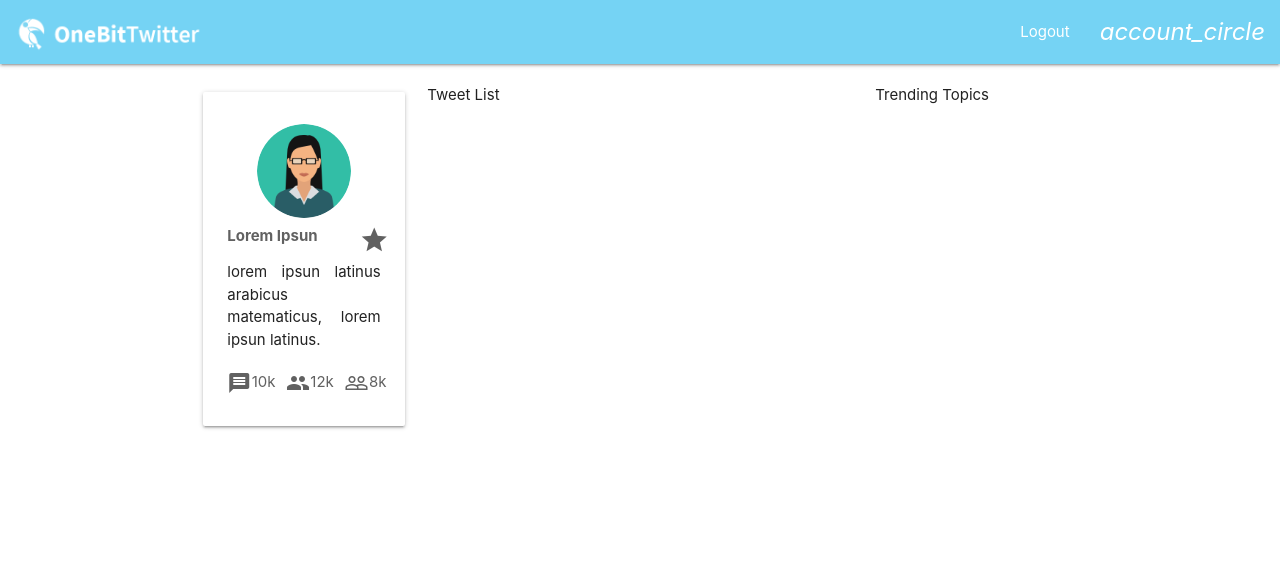
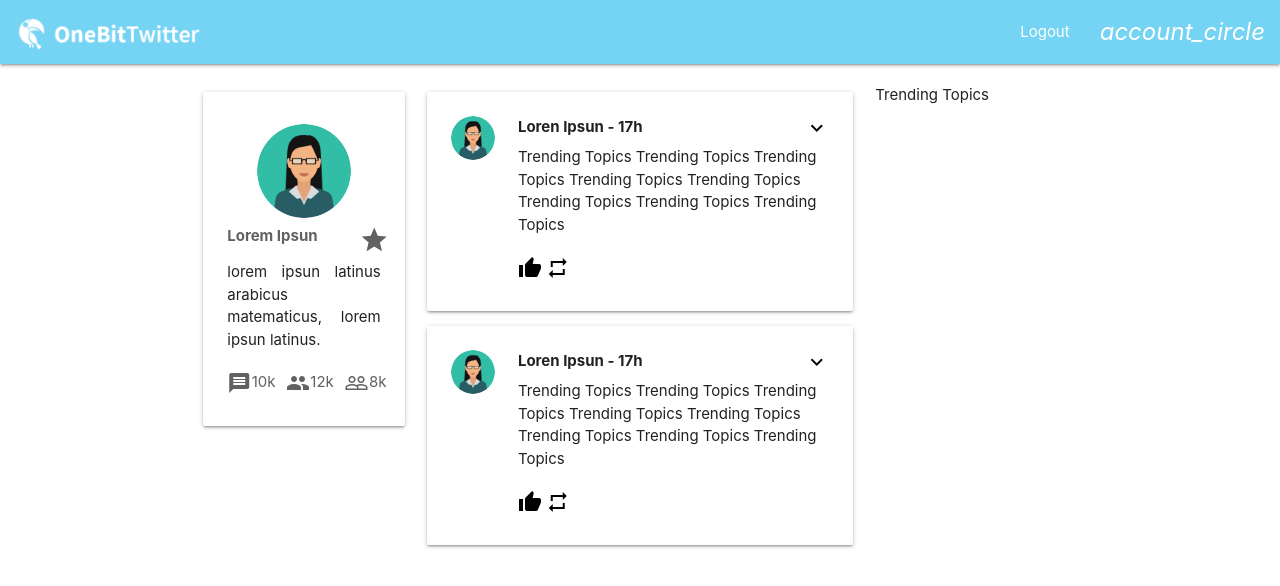
Before and after one commit to CristiAllan/OneBitTwitter_client, a React (Create React App) app: page / in a window 1280 px wide. Shown: the top 586 px of the page. Built offline with nearby package versions, Linux system fonts and the light colour scheme.

Commit message:
start tweet feeds

```diff
--- a/src/components/ProfilePage/ProfilePage.js
+++ b/src/components/ProfilePage/ProfilePage.js
@@ -2,6 +2,7 @@ import React from 'react';
 import { Row, Col } from 'react-materialize';
 import MainLayout from '../MainLayout';
 import UserInfoContainer from '../../containers/UserInfoContainer/UserInfoContainer';
+import TweetListContainer from '../../containers/TweetListContainer/TweetListContainer';
 
 const ProfilePage = () => (
   <MainLayout>
@@ -11,7 +12,7 @@ const ProfilePage = () => (
       </Col>
 
       <Col s={12} m={6}>
-        Tweet List
+        <TweetListContainer />
       </Col>
 
       <Col s={12} m={3}>
--- /dev/null
+++ b/src/components/TweetUnit/TweetUnit.js
@@ -0,0 +1,59 @@
+import React from "react";
+import { Row, Col, Card, Icon, Dropdown, NavItem } from 'react-materialize';
+import styled from 'styled-components';
+import RowNoBottomMargin from '../common/RowNoBottomMargin';
+import InvisibleButton from '../../components/common/InvisibleButton/InvisibleButton';
+
+const Avatar = styled.img`
+  width: 100%;
+`;
+
+const TweetUnit = (props) => (
+  <Card>
+    <RowNoBottomMargin>
+      <Col s={6} m={2} offset="s3">
+          <Avatar src={props.user.photo} className="responsive-img circle" />
+      </Col>
+      <Col s={12} m={10}>
+        <RowNoBottomMargin>
+          <Col s={10} m={10}>
+            <b>{props.user.name} - {props.time}</b>
+          </Col>
+          <Col s={2} m={2} className="right-align">
+            <Dropdown trigger={
+                <InvisibleButton>
+                  <Icon>expand_more</Icon>
+                </InvisibleButton>
+              }>
+              <NavItem>
+                <span className="grey-text text-darken-2">Edit</span>
+              </NavItem>
+              <NavItem>
+                <span className="grey-text text-darken-2">Remove</span>
+              </NavItem>
+            </Dropdown>
+          </Col>
+        </RowNoBottomMargin>
+        <Row>
+          <Col s={12} m={12}>
+            {props.body}
+          </Col>
+        </Row>
+        <RowNoBottomMargin>
+          <Col s={1} m={1}>
+            <InvisibleButton>
+              <Icon>thumb_up</Icon>
+            </InvisibleButton>
+          </Col>
+          <Col s={1} m={1}>
+            <InvisibleButton>
+              <Icon>repeat</Icon>
+            </InvisibleButton>
+          </Col>
+        </RowNoBottomMargin>
+      </Col>
+    </RowNoBottomMargin>
+  </Card>
+);
+
+export default TweetUnit;
--- /dev/null
+++ b/src/containers/TweetListContainer/TweetListContainer.js
@@ -0,0 +1,51 @@
+import React, { Component } from 'react';
+import TweetUnit from '../../components/TweetUnit/TweetUnit'
+import photo from '../../images/fake_avatar.png';
+
+class TweetListContainer extends Component {
+  constructor(props) {
+    super(props);
+
+    this.state = {
+      tweets: []
+    };
+  }
+
+  componentDidMount() {
+    this.setState({
+      tweets: [
+        {
+            id: "x",
+            body: "Trending Topics Trending Topics Trending Topics Trending Topics Trending Topics Trending Topics Trending Topics Trending Topics",
+            time: "17h",
+            user: {
+              id: "x",
+              name: "Loren Ipsun",
+              photo: photo
+          }
+        }, {
+            id: "x",
+            body: "Trending Topics Trending Topics Trending Topics Trending Topics Trending Topics Trending Topics Trending Topics Trending Topics",
+            time: "17h",
+            user: {
+              id: "x",
+              name: "Loren Ipsun",
+              photo: photo
+          }
+        }
+      ]
+    })
+  }
+
+  render () {
+    return (
+      <div>
+        {this.state.tweets.map((tweet, i) =>
+          <TweetUnit {...tweet} key={i} />
+        )}
+      </div>
+    );
+  }
+}
+
+export default TweetListContainer;
```
